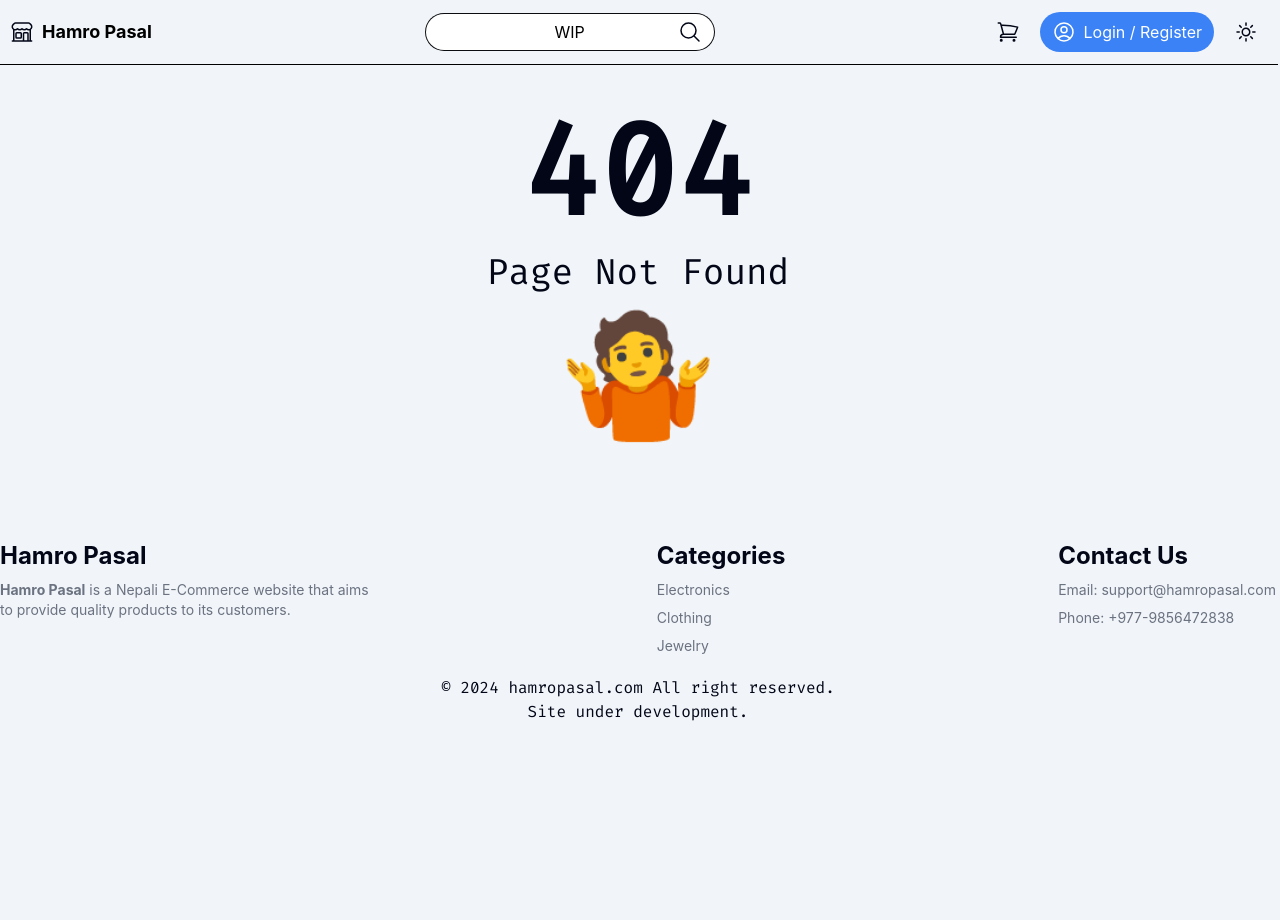
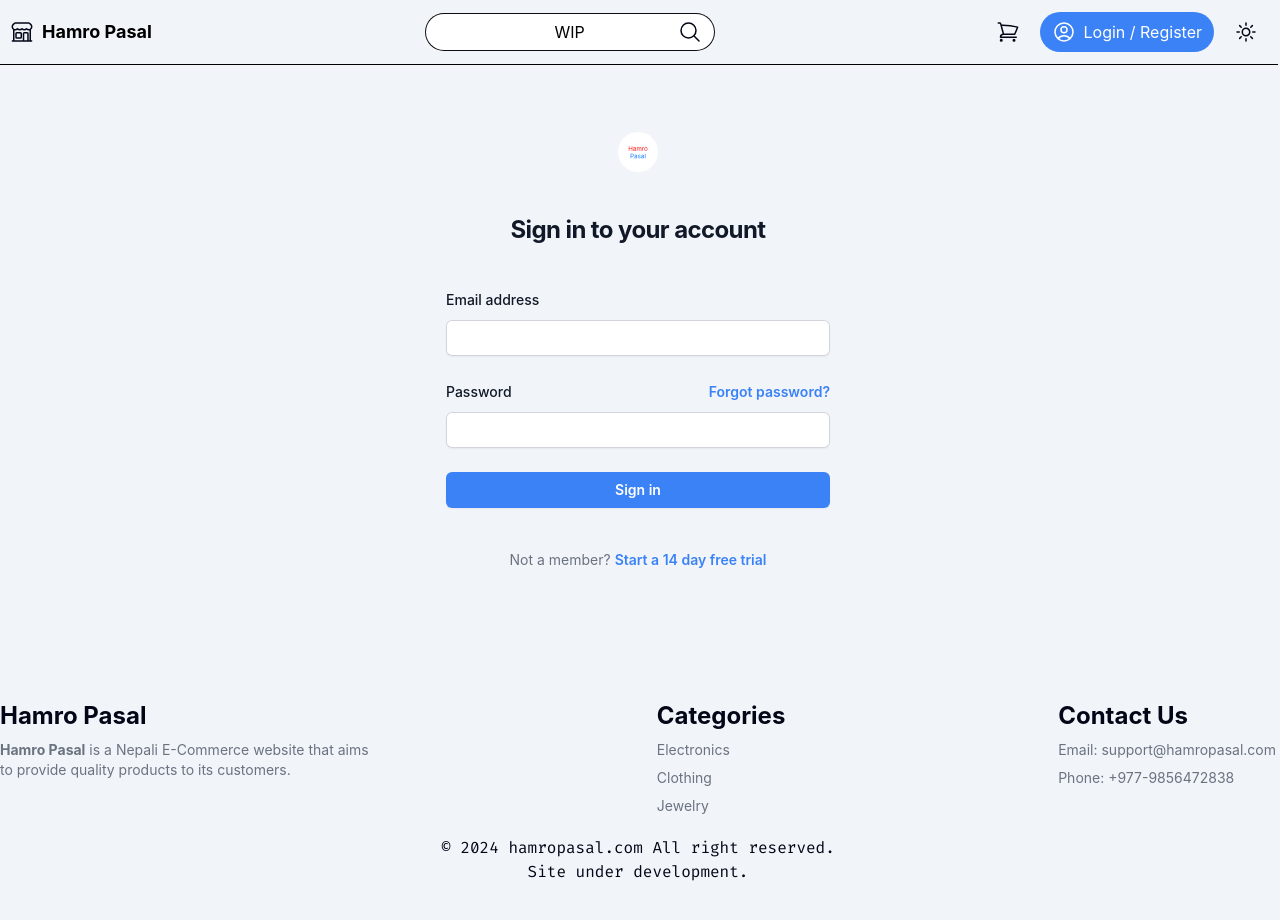
Before and after one commit to kawaaii/ecommerce-project, a React (Vite) app: page /user/login in a window 1280 px wide. Shown: the top 920 px of the page. Before the commit the page ends 804 px from the top, so only its background shows below. Built offline with nearby package versions, Linux system fonts and the light colour scheme; the HTML template or start-up script is replaced by a standard one.

Commit message:
Add userlogin page

```diff
--- a/src/App.jsx
+++ b/src/App.jsx
@@ -5,6 +5,7 @@
 
 import Home from "./pages/Home";
 import PageNotFound from "./pages/PageNotFound";
+import UserLogin from "./pages/UserLogin";
 
 import "./index.css";
 
@@ -18,6 +19,7 @@
             <section className="flex flex-1 pt-20">
               <Routes>
                 <Route path="/" element={<Home />} />
+                <Route path="/user/login" element={<UserLogin />} />
                 <Route path="*" element={<PageNotFound />} />
               </Routes>
             </section>
--- a/src/components/NavigationBar.jsx
+++ b/src/components/NavigationBar.jsx
@@ -39,7 +39,7 @@
           <CartIcon />
         </a>
         <a
-          href="#!"
+          href="/user/login"
           className="focus:shadow-outline-blue flex select-none gap-2 rounded-full bg-blue-500 px-3 py-2 text-white transition duration-300 hover:bg-blue-600 focus:outline-none"
         >
           <span>
--- /dev/null
+++ b/src/pages/UserLogin.jsx
@@ -0,0 +1,91 @@
+const UserLogin = () => {
+  return (
+    <>
+      <div className="flex min-h-full flex-1 flex-col justify-center px-6 py-12 lg:px-8">
+        <div className="sm:mx-auto sm:w-full sm:max-w-sm">
+          <img
+            className="mx-auto h-10 w-auto"
+            src="/hamro_pasal.svg"
+            alt="Hamro Pasal"
+          />
+          <h2 className="mt-10 text-center text-2xl font-bold leading-9 tracking-tight text-gray-900 dark:text-neutral-100">
+            Sign in to your account
+          </h2>
+        </div>
+
+        <div className="mt-10 sm:mx-auto sm:w-full sm:max-w-sm">
+          <form className="space-y-6" action="#" method="POST">
+            <div>
+              <label
+                htmlFor="email"
+                className="block text-sm font-medium leading-6 text-gray-900 dark:text-gray-100"
+              >
+                Email address
+              </label>
+              <div className="mt-2">
+                <input
+                  id="email"
+                  name="email"
+                  type="email"
+                  autoComplete="email"
+                  required
+                  className="block w-full rounded-md border-0 px-2 py-1.5 text-gray-900 shadow-sm ring-1 ring-inset ring-gray-300 placeholder:text-gray-400 focus:ring-2 focus:ring-inset focus:ring-blue-600 dark:text-gray-100 sm:text-sm sm:leading-6"
+                />
+              </div>
+            </div>
+
+            <div>
+              <div className="flex items-center justify-between">
+                <label
+                  htmlFor="password"
+                  className="block text-sm font-medium leading-6 text-gray-900 dark:text-gray-100"
+                >
+                  Password
+                </label>
+                <div className="text-sm">
+                  <a
+                    href="#"
+                    className="font-semibold text-blue-500 hover:text-blue-400"
+                  >
+                    Forgot password?
+                  </a>
+                </div>
+              </div>
+              <div className="mt-2">
+                <input
+                  id="password"
+                  name="password"
+                  type="password"
+                  autoComplete="current-password"
+                  required
+                  className="block w-full rounded-md border-0 px-2 py-1.5 text-gray-900 shadow-sm ring-1 ring-inset ring-gray-300 placeholder:text-gray-400 focus:ring-2 focus:ring-inset focus:ring-blue-600 sm:text-sm sm:leading-6"
+                />
+              </div>
+            </div>
+
+            <div>
+              <button
+                type="submit"
+                className="flex w-full justify-center rounded-md bg-blue-500 px-3 py-1.5 text-sm font-semibold leading-6 text-white shadow-sm hover:bg-blue-400 focus-visible:outline focus-visible:outline-2 focus-visible:outline-offset-2 focus-visible:outline-blue-600"
+              >
+                Sign in
+              </button>
+            </div>
+          </form>
+
+          <p className="mt-10 text-center text-sm text-gray-500">
+            Not a member?{" "}
+            <a
+              href="#"
+              className="font-semibold leading-6 text-blue-500 hover:text-blue-400"
+            >
+              Start a 14 day free trial
+            </a>
+          </p>
+        </div>
+      </div>
+    </>
+  );
+};
+
+export default UserLogin;
```
